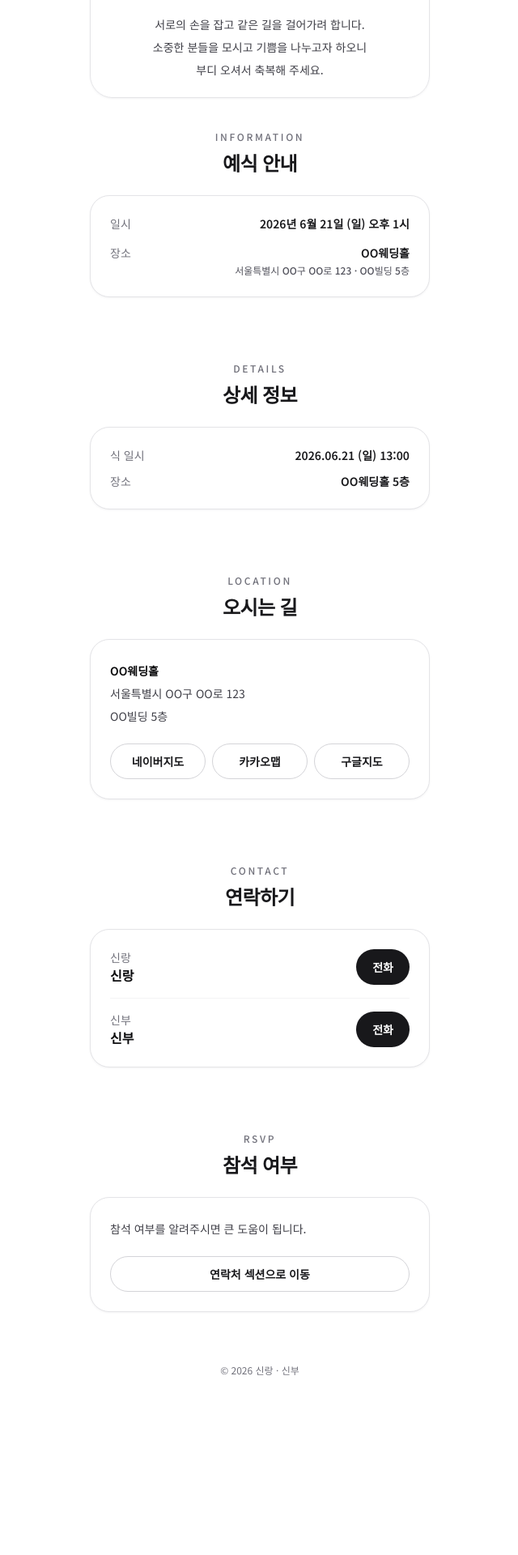
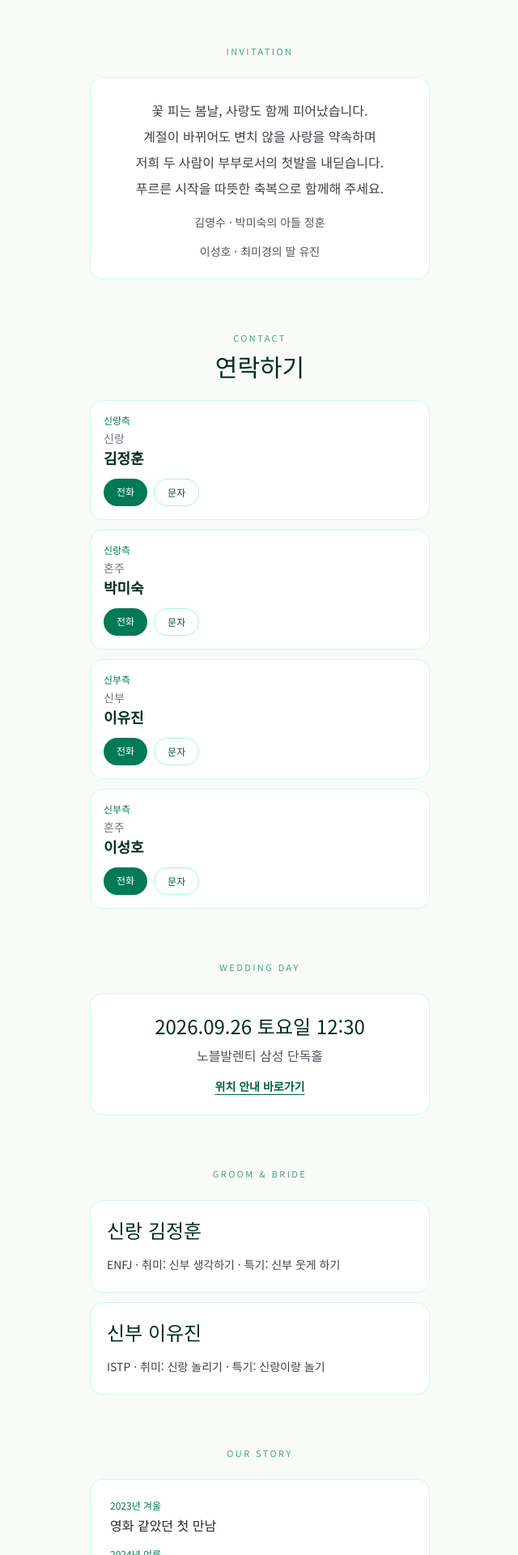
Before and after one commit to samgmin/weddingInvitation, a Next.js app: page / in a window 1280 px wide. Shown: the part 760-2680 px from the top of the page at 81% size, without its empty margins (319-959 px from the left). Before the commit the page ends 2524 px from the top, so only its background shows below. Built offline with nearby package versions, Linux system fonts and the light colour scheme.

Commit message:
두번째 수정

```diff
--- a/src/app/layout.tsx
+++ b/src/app/layout.tsx
@@ -15,8 +15,8 @@ const sans = Noto_Sans_KR({
 });
 
 export const metadata: Metadata = {
-  title: "청첩장",
-  description: "초대합니다",
+  title: "정훈 & 유진 결혼식에 초대합니다",
+  description: "2026.09.26 노블발렌티 삼성 단독홀",
 };
 
 export default function RootLayout({
--- a/src/app/page.tsx
+++ b/src/app/page.tsx
@@ -1,222 +1,215 @@
 import Image from "next/image";
-import { invitation } from "@/content/invitation";
-import { ButtonLink } from "@/components/ButtonLink";
-import { Container } from "@/components/Container";
-import { Section } from "@/components/Section";
-import { formatTelHref } from "@/lib/utils";
 
-function Card({
+const gallery = [
+  "https://lh3.googleusercontent.com/WDBL8wZMl6qPO0Pej1M138McCY6CmiyIbTjgc-z3WgO7yhDkok1Dq6qCw_hx_PT2mrjkrl0gLgjZA8YQ4Etlyh_2afC_X5E3jDOo4do=s2400",
+  "https://lh3.googleusercontent.com/qqBu0Jysqkp31N1tAVmEmuzrI8qBCJW6ol9c1ZgzMPcbgNVz5sKWfFmJhI10H2u5DJ8rUCJiWJMO5PxCYunh2r7LA3A_QHrKsUEiBI8Vvw=s2400",
+  "https://lh3.googleusercontent.com/jTLqgUfqKvirOreVw3iqRjWhmk0Hvumx4XUmgntu1eKPwKD_TUaqGQ0qK-4Hq6LphuOeNpevSqWk2zM2q7pD6hBH4KhH22LUoCee85s=s2400",
+  "https://lh3.googleusercontent.com/Rc5wx6sJCinGB_rfEBa4KfJCHC7GLKA72wejpHDtUbVq_vUrmUC_TGArmxnKx4-HMYtsEF0kH8n5Yed1jzeaZFWHf_T6SdKmq-5dvPaY=s2400",
+  "https://lh3.googleusercontent.com/18nK59fTqtbWOH-pZti0U7icl0s5296wdLgloLpNROZoP5pQWkvRiI3rGyt4b_-vjPti_UfrY9Q9vmrNtgNC0lQ6mvQA3hzOf0AwJl-U=s2400",
+  "https://lh3.googleusercontent.com/LU0-l8_6j8Av0t_AZbv9RMjOrYN951dcgz2he9XTr4u8exijAMLoUE7ttk0Qo7MW5BSS2Pcatua8VKX0oG0TEfLHfK62seEcQOPaOTIayw=s2400",
+];
+
+function Block({
+  title,
+  subtitle,
   children,
 }: {
+  title: string;
+  subtitle?: string;
   children: React.ReactNode;
 }) {
   return (
-    <div className="rounded-3xl border border-zinc-200 bg-white p-6 shadow-sm shadow-zinc-100 dark:border-zinc-800 dark:bg-zinc-950 dark:shadow-none">
-      {children}
+    <section className="mt-16">
+      <p className="text-center text-[11px] tracking-[0.22em] text-emerald-700/70">
+        {title}
+      </p>
+      {subtitle ? (
+        <h2 className="mt-2 text-center font-[var(--font-serif)] text-3xl text-emerald-950">
+          {subtitle}
+        </h2>
+      ) : null}
+      <div className="mt-6">{children}</div>
+    </section>
+  );
+}
+
+function ContactCard({
+  side,
+  role,
+  name,
+  phone,
+}: {
+  side: string;
+  role: string;
+  name: string;
+  phone: string;
+}) {
+  return (
+    <div className="rounded-2xl border border-emerald-100 bg-white p-4">
+      <p className="text-xs text-emerald-700">{side}</p>
+      <p className="mt-1 text-sm text-zinc-500">{role}</p>
+      <p className="text-lg font-semibold text-emerald-950">{name}</p>
+      <div className="mt-3 flex gap-2">
+        <a className="rounded-full bg-emerald-700 px-4 py-2 text-xs text-white" href={`tel:${phone.replaceAll("-", "")}`}>
+          전화
+        </a>
+        <a className="rounded-full border border-emerald-200 px-4 py-2 text-xs text-emerald-900" href={`sms:${phone.replaceAll("-", "")}`}>
+          문자
+        </a>
+      </div>
     </div>
   );
 }
 
 export default function Home() {
-  const { couple, venue } = invitation;
-  const groomTel = formatTelHref(couple.groom.phone);
-  const brideTel = formatTelHref(couple.bride.phone);
+  return (
+    <main className="min-h-screen bg-[#f8fbf7] text-zinc-800">
+      <div className="mx-auto w-full max-w-[460px] px-5 pb-20 pt-10">
+        <header className="text-center">
+          <p className="text-sm tracking-[0.2em] text-emerald-700/70">JEONGHOON & YUJIN</p>
+          <h1 className="mt-3 font-[var(--font-serif)] text-4xl leading-tight text-emerald-950">
+            정훈 ＆ 유진,
+            <br />
+            결혼합니다!
+          </h1>
+          <p className="mt-4 text-xs tracking-[0.16em] text-emerald-800/70">
+            THIS IS THE NEXT PAGE OF OUR LOVE STORY.
+          </p>
+        </header>
 
-  return (
-    <div className="min-h-screen bg-[radial-gradient(900px_500px_at_50%_-30%,rgba(244,114,182,0.18),transparent_60%),radial-gradient(900px_500px_at_10%_10%,rgba(59,130,246,0.12),transparent_55%)] dark:bg-[radial-gradient(900px_500px_at_50%_-30%,rgba(244,114,182,0.12),transparent_60%),radial-gradient(900px_500px_at_10%_10%,rgba(59,130,246,0.10),transparent_55%)]">
-      <header className="pt-12">
-        <Container>
-          <div className="text-center">
-            <p className="text-xs font-medium tracking-[0.22em] text-zinc-600 dark:text-zinc-400">
-              WEDDING INVITATION
-            </p>
-            <h1 className="mt-3 font-[var(--font-serif)] text-4xl font-semibold tracking-tight text-zinc-950 dark:text-zinc-50">
-              {invitation.title}
-            </h1>
-            <p className="mt-5 text-base leading-7 text-zinc-700 dark:text-zinc-300">
-              <span className="font-semibold text-zinc-950 dark:text-zinc-50">
-                {couple.groom.name}
-              </span>
-              <span className="mx-2 text-zinc-400">·</span>
-              <span className="font-semibold text-zinc-950 dark:text-zinc-50">
-                {couple.bride.name}
-              </span>
-            </p>
-            <p className="mt-2 text-sm text-zinc-600 dark:text-zinc-400">
-              {invitation.dateText}
-            </p>
+        <div className="mt-8 overflow-hidden rounded-[28px] border border-emerald-100 bg-white">
+          <div className="relative aspect-[4/5]">
+            <Image src="/hero.svg" alt="wedding cover" fill priority className="object-cover" />
+          </div>
         </div>
 
-          <div className="mt-10 overflow-hidden rounded-[28px] border border-zinc-200 bg-white/70 shadow-sm shadow-zinc-100 backdrop-blur dark:border-zinc-800 dark:bg-zinc-950/40 dark:shadow-none">
-            <div className="relative aspect-[4/5] w-full">
-              <Image
-                src="/hero.svg"
-                alt="대표 사진"
-                fill
-                priority
-                className="object-cover"
-              />
+        <Block title="INVITATION">
+          <div className="space-y-4 rounded-2xl border border-emerald-100 bg-white p-6 text-center">
+            <p className="leading-8 text-zinc-700">
+              꽃 피는 봄날, 사랑도 함께 피어났습니다.
+              <br />
+              계절이 바뀌어도 변치 않을 사랑을 약속하며
+              <br />
+              저희 두 사람이 부부로서의 첫발을 내딛습니다.
+              <br />
+              푸르른 시작을 따뜻한 축복으로 함께해 주세요.
+            </p>
+            <p className="text-sm text-zinc-600">김영수 · 박미숙의 아들 정훈</p>
+            <p className="text-sm text-zinc-600">이성호 · 최미경의 딸 유진</p>
           </div>
-            <div className="p-5 text-center">
-              <p className="text-sm leading-7 text-zinc-700 dark:text-zinc-300">
-                {invitation.message.map((line) => (
-                  <span key={line} className="block">
-                    {line}
-                  </span>
-                ))}
-              </p>
+        </Block>
+
+        <Block title="CONTACT" subtitle="연락하기">
+          <div className="grid gap-3">
+            <ContactCard side="신랑측" role="신랑" name="김정훈" phone="010-1234-5678" />
+            <ContactCard side="신랑측" role="혼주" name="박미숙" phone="010-1234-5678" />
+            <ContactCard side="신부측" role="신부" name="이유진" phone="010-8765-4321" />
+            <ContactCard side="신부측" role="혼주" name="이성호" phone="010-8765-4321" />
+          </div>
+        </Block>
+
+        <Block title="WEDDING DAY">
+          <div className="rounded-2xl border border-emerald-100 bg-white p-6 text-center">
+            <p className="font-[var(--font-serif)] text-2xl text-emerald-950">2026.09.26 토요일 12:30</p>
+            <p className="mt-2 text-zinc-600">노블발렌티 삼성 단독홀</p>
+            <a href="#location" className="mt-4 inline-block text-sm font-semibold text-emerald-800 underline underline-offset-4">
+              위치 안내 바로가기
+            </a>
+          </div>
+        </Block>
+
+        <Block title="GROOM & BRIDE">
+          <div className="grid gap-3">
+            <div className="rounded-2xl border border-emerald-100 bg-white p-5">
+              <h3 className="font-[var(--font-serif)] text-2xl text-emerald-950">신랑 김정훈</h3>
+              <p className="mt-3 text-sm leading-7 text-zinc-700">ENFJ · 취미: 신부 생각하기 · 특기: 신부 웃게 하기</p>
+            </div>
+            <div className="rounded-2xl border border-emerald-100 bg-white p-5">
+              <h3 className="font-[var(--font-serif)] text-2xl text-emerald-950">신부 이유진</h3>
+              <p className="mt-3 text-sm leading-7 text-zinc-700">ISTP · 취미: 신랑 놀리기 · 특기: 신랑이랑 놀기</p>
             </div>
           </div>
-        </Container>
-      </header>
+        </Block>
 
-      <main className="pb-16">
-        <Container>
-          <Section id="info" eyebrow="INFORMATION" title="예식 안내">
-            <Card>
-              <dl className="grid gap-4">
-                <div className="flex items-start justify-between gap-4">
-                  <dt className="text-sm font-medium text-zinc-500 dark:text-zinc-400">
-                    일시
-                  </dt>
-                  <dd className="text-right text-sm font-semibold text-zinc-900 dark:text-zinc-50">
-                    {invitation.dateText}
-                  </dd>
-                </div>
-                <div className="flex items-start justify-between gap-4">
-                  <dt className="text-sm font-medium text-zinc-500 dark:text-zinc-400">
-                    장소
-                  </dt>
-                  <dd className="text-right text-sm font-semibold text-zinc-900 dark:text-zinc-50">
-                    <span className="block">{venue.name}</span>
-                    <span className="mt-1 block text-xs font-medium text-zinc-600 dark:text-zinc-400">
-                      {venue.address}
-                      {venue.addressDetail ? ` · ${venue.addressDetail}` : ""}
-                    </span>
-                  </dd>
-                </div>
-              </dl>
-            </Card>
-          </Section>
-
-          {invitation.schedule?.length ? (
-            <Section id="schedule" eyebrow="DETAILS" title="상세 정보">
-              <Card>
-                <ul className="grid gap-3">
-                  {invitation.schedule.map((row) => (
-                    <li key={row.label} className="flex justify-between gap-4">
-                      <span className="text-sm font-medium text-zinc-500 dark:text-zinc-400">
-                        {row.label}
-                      </span>
-                      <span className="text-sm font-semibold text-zinc-900 dark:text-zinc-50">
-                        {row.value}
-                      </span>
+        <Block title="OUR STORY">
+          <div className="rounded-2xl border border-emerald-100 bg-white p-6">
+            <ul className="space-y-4">
+              {[
+                ["2023년 겨울", "영화 같았던 첫 만남"],
+                ["2024년 여름", "함께하는 취미, 행복했던 시간"],
+                ["2025년 가을", "서로가 서로에게, 두 번의 프로포즈"],
+                ["2026년 봄", "우리의 새로운 시작. 잘살자, 우리!"],
+              ].map(([y, t]) => (
+                <li key={y}>
+                  <p className="text-xs text-emerald-700">{y}</p>
+                  <p className="mt-1 font-medium text-zinc-800">{t}</p>
                 </li>
               ))}
             </ul>
-              </Card>
-            </Section>
-          ) : null}
+          </div>
+        </Block>
 
-          <Section id="location" eyebrow="LOCATION" title="오시는 길">
-            <Card>
-              <p className="text-sm leading-7 text-zinc-700 dark:text-zinc-300">
-                <span className="block font-semibold text-zinc-950 dark:text-zinc-50">
-                  {venue.name}
-                </span>
-                <span className="block">{venue.address}</span>
-                {venue.addressDetail ? (
-                  <span className="block">{venue.addressDetail}</span>
-                ) : null}
-              </p>
-
-              {venue.mapLinks?.length ? (
-                <div className="mt-5 grid grid-cols-3 gap-2">
-                  {venue.mapLinks.map((l) => (
-                    <ButtonLink key={l.label} href={l.href} variant="outline">
-                      {l.label}
-                    </ButtonLink>
+        <Block title="GALLERY" subtitle="사진첩">
+          <div className="grid grid-cols-2 gap-2">
+            {gallery.map((src) => (
+              <a key={src} href={src} target="_blank" rel="noreferrer" className="overflow-hidden rounded-xl">
+                <img src={src} alt="gallery" className="h-full w-full object-cover" />
+              </a>
             ))}
           </div>
-              ) : null}
-            </Card>
-          </Section>
+        </Block>
 
-          {invitation.gallery?.enabled ? (
-            <Section id="gallery" eyebrow="GALLERY" title="갤러리">
-              <div className="grid grid-cols-2 gap-3">
-                {invitation.gallery.images.map((img) => (
-                  <div
-                    key={img.src}
-                    className="relative aspect-square overflow-hidden rounded-2xl border border-zinc-200 bg-white dark:border-zinc-800 dark:bg-zinc-950"
-                  >
-                    <Image
-                      src={img.src}
-                      alt={img.alt}
-                      fill
-                      className="object-cover"
-                    />
+        <Block title="D-DAY COUNT">
+          <div className="rounded-2xl border border-emerald-100 bg-white p-6 text-center">
+            <p className="text-sm text-zinc-600">정훈 & 유진의 결혼식까지</p>
+            <p className="mt-2 font-[var(--font-serif)] text-4xl text-emerald-950">D-193</p>
           </div>
-                ))}
+        </Block>
+
+        <Block title="INFORMATION" subtitle="안내 말씀드립니다">
+          <div className="space-y-3 rounded-2xl border border-emerald-100 bg-white p-6 text-sm leading-7 text-zinc-700">
+            <p className="font-semibold text-emerald-900">[ 식사 안내 ]</p>
+            <p>식사는 3층 연회장에서 진행되며, 낮 12시부터 오후 2시까지 뷔페가 제공됩니다.</p>
+            <p className="font-semibold text-emerald-900">[ 주차 안내 ]</p>
+            <p>최대 1,500대까지 주차 가능하며 2시간 무료 주차가 제공됩니다.</p>
+            <p className="font-semibold text-emerald-900">[ 전세버스 ]</p>
+            <p>부산 출발: 오전 8시 부산역 앞 / 서울 출발: 오후 2시 예식장 앞</p>
           </div>
-            </Section>
-          ) : null}
+        </Block>
 
-          <Section id="contact" eyebrow="CONTACT" title="연락하기">
-            <Card>
-              <div className="grid gap-4">
-                <div className="flex items-center justify-between gap-4">
-                  <div>
-                    <p className="text-sm font-medium text-zinc-500 dark:text-zinc-400">
-                      신랑
-                    </p>
-                    <p className="text-base font-semibold text-zinc-950 dark:text-zinc-50">
-                      {couple.groom.name}
-                    </p>
-                  </div>
-                  {groomTel ? <ButtonLink href={groomTel}>전화</ButtonLink> : null}
-                </div>
-                <div className="h-px w-full bg-zinc-100 dark:bg-zinc-900" />
-                <div className="flex items-center justify-between gap-4">
-                  <div>
-                    <p className="text-sm font-medium text-zinc-500 dark:text-zinc-400">
-                      신부
-                    </p>
-                    <p className="text-base font-semibold text-zinc-950 dark:text-zinc-50">
-                      {couple.bride.name}
-                    </p>
-                  </div>
-                  {brideTel ? <ButtonLink href={brideTel}>전화</ButtonLink> : null}
+        <Block title="LOCATION" subtitle="오시는 길">
+          <div id="location" className="rounded-2xl border border-emerald-100 bg-white p-6">
+            <p className="font-semibold text-emerald-950">서울 강남구 봉은사로 637</p>
+            <p className="text-sm text-zinc-600">노블발렌티 삼성 단독홀</p>
+            <div className="mt-4 grid grid-cols-3 gap-2">
+              <a className="rounded-full border border-emerald-200 px-3 py-2 text-center text-xs" href="https://map.naver.com/" target="_blank" rel="noreferrer">네이버지도</a>
+              <a className="rounded-full border border-emerald-200 px-3 py-2 text-center text-xs" href="https://www.tmap.co.kr/" target="_blank" rel="noreferrer">티맵</a>
+              <a className="rounded-full border border-emerald-200 px-3 py-2 text-center text-xs" href="https://map.kakao.com/" target="_blank" rel="noreferrer">카카오맵</a>
             </div>
           </div>
-            </Card>
-          </Section>
+        </Block>
 
-          {invitation.rsvp?.enabled ? (
-            <Section id="rsvp" eyebrow="RSVP" title="참석 여부">
-              <Card>
-                <p className="text-sm leading-7 text-zinc-700 dark:text-zinc-300">
-                  {invitation.rsvp.note ?? "참석 여부를 알려주세요."}
-                </p>
-                <div className="mt-5 grid gap-2">
-                  {invitation.rsvp.kakaoOpenChatUrl ? (
-                    <ButtonLink href={invitation.rsvp.kakaoOpenChatUrl}>
-                      카카오 오픈채팅으로 전달
-                    </ButtonLink>
-                  ) : null}
-                  <ButtonLink href="#contact" variant="outline">
-                    연락처 섹션으로 이동
-                  </ButtonLink>
+        <Block title="ACCOUNT" subtitle="마음 전하실 곳">
+          <div className="space-y-3 rounded-2xl border border-emerald-100 bg-white p-6 text-sm">
+            <p>신랑 김정훈 · 토스뱅크 1000-123-456789</p>
+            <p>혼주 박미숙 · 농협 302-9876-5432-10</p>
+            <p>신부 이유진 · 카카오뱅크 3333-123-456789</p>
+            <p>혼주 이성호 · 국민 717123-45-678901</p>
           </div>
-              </Card>
-            </Section>
-          ) : null}
+        </Block>
 
-          <footer className="pt-6 text-center text-xs text-zinc-500 dark:text-zinc-400">
-            © {new Date().getFullYear()} {couple.groom.name} · {couple.bride.name}
-          </footer>
-        </Container>
+        <Block title="GUEST BOOK" subtitle="축하 메시지를 남겨주세요">
+          <div className="rounded-2xl border border-emerald-100 bg-white p-6">
+            <form className="grid gap-2">
+              <input className="rounded-lg border border-zinc-200 px-3 py-2 text-sm" placeholder="성함" />
+              <input className="rounded-lg border border-zinc-200 px-3 py-2 text-sm" placeholder="관계 (선택)" />
+              <input className="rounded-lg border border-zinc-200 px-3 py-2 text-sm" placeholder="비밀번호" type="password" />
+              <textarea className="min-h-24 rounded-lg border border-zinc-200 px-3 py-2 text-sm" placeholder="축하 메시지" />
+              <button type="button" className="mt-2 rounded-full bg-emerald-700 px-4 py-2 text-sm font-semibold text-white">축하 메시지 보내기</button>
+            </form>
+          </div>
+        </Block>
+      </div>
     </main>
-    </div>
   );
 }
```
Lines whose indentation alone changed are shown as unchanged.
